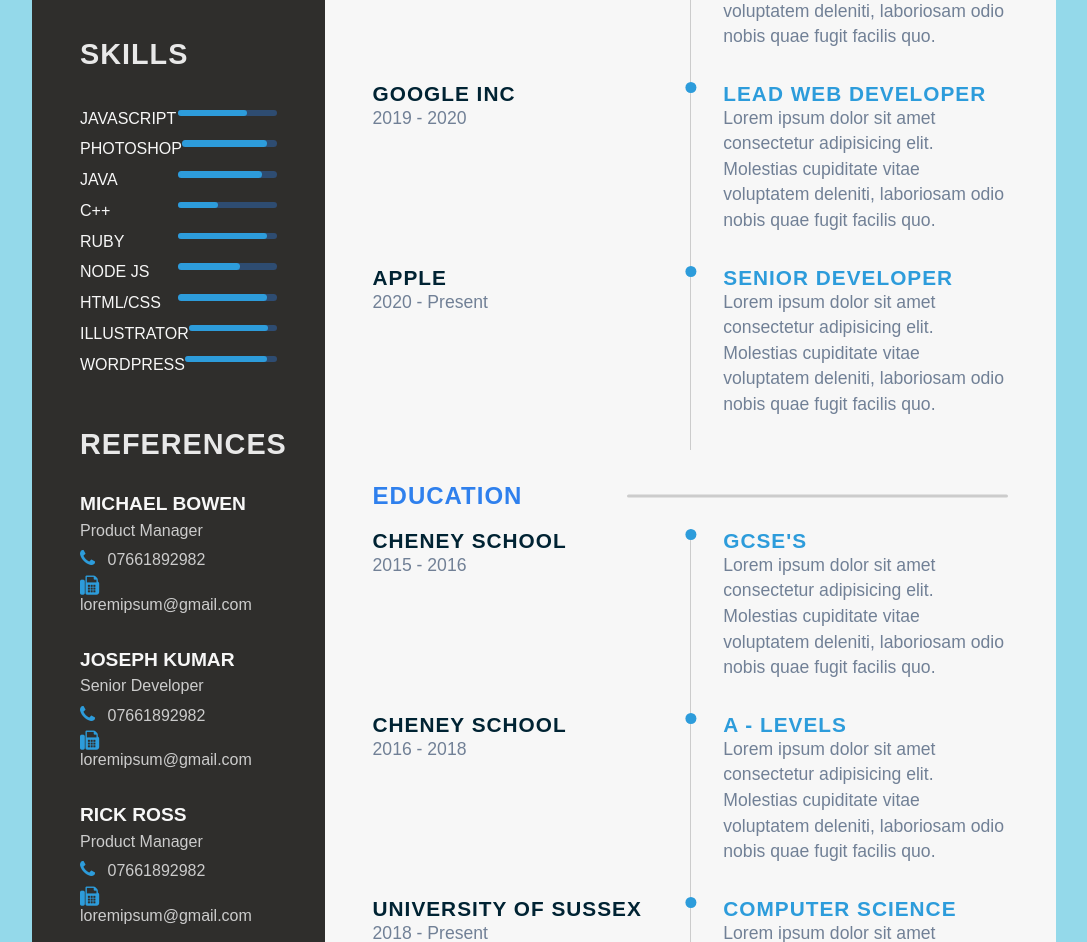
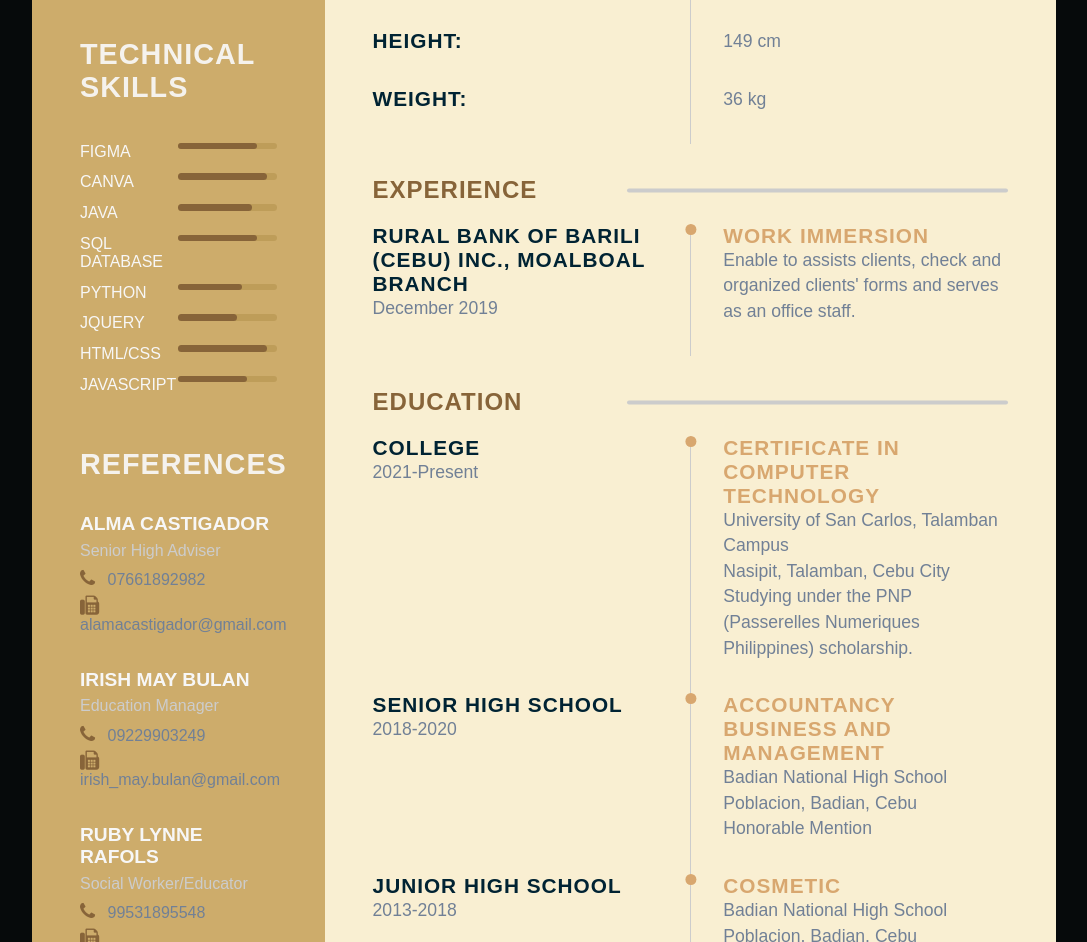
Before and after one commit to bebiegrace/bebie_resume, a plain HTML site: page index.html in a window 1280 px wide. Shown: the part 705-1647 px from the top of the page, without its empty margins (96-1183 px from the left). Drawn offline with Linux system fonts and the light colour scheme.

Commit message:
savefinaledit

```diff
--- a/index.html
+++ b/index.html
@@ -17,7 +17,7 @@
             <div class="left-content">
                 <div class="profile">
                     <div class="image">
-                        <img  src="image.png" alt="">
+                        <img  src="bebie.png" alt="">
                     </div>
                     <h2 class="name">Bebie Grace Balbuena</h2>
                     <p class="career">IT Programming, Student</p>
@@ -52,18 +52,18 @@
                     </ul>
                 </div>
                 <div class="skills-section">
-                    <h3 class="main-title">Skills</h3>
+                    <h3 class="main-title">Technical Skills</h3>
                     <ul>
                         <li>
-                            <p class="skill-title">Javascript</p>
+                            <p class="skill-title">Figma</p>
                             <div class="progress-bar">
-                                <div class="progress js-progress"></div>
+                                <div class="progress fig-progress"></div>
                             </div>
                         </li>
                         <li>
-                            <p class="skill-title">Photoshop</p>
+                            <p class="skill-title">Canva</p>
                             <div class="progress-bar">
-                                <div class="progress ps-progress"></div>
+                                <div class="progress can-progress"></div>
                             </div>
                         </li>
                         <li>
@@ -73,48 +73,48 @@
                             </div>
                         </li>
                         <li>
-                            <p class="skill-title">C++</p>
+                            <p class="skill-title">SQL Database</p>
                             <div class="progress-bar">
-                                <div class="progress c-progress"></div>
+                                <div class="progress sql-progress"></div>
                             </div>
                         </li>
                         <li>
-                            <p class="skill-title">Ruby</p>
+                            <p class="skill-title">Python</p>
                             <div class="progress-bar">
-                                <div class="progress ps-progress"></div>
+                                <div class="progress p-progress"></div>
                             </div>
                         </li>
                         <li>
-                            <p class="skill-title">Node js</p>
+                            <p class="skill-title">Jquery</p>
                             <div class="progress-bar">
-                                <div class="progress n-progress"></div>
+                                <div class="progress jq-progress"></div>
                             </div>
                         </li>
                         <li>
                             <p class="skill-title">html/css</p>
                             <div class="progress-bar">
-                                <div class="progress ps-progress"></div>
+                                <div class="progress hc-progress"></div>
                             </div>
                         </li>
                         <li>
-                            <p class="skill-title">illustrator</p>
+                            <p class="skill-title">Javascript</p>
+                            <div class="progress-bar">
+                                <div class="progress js-progress"></div>
+                            </div>
+                        </li>
+                        <!-- <li> -->
+                            <!-- <p class="skill-title">Wordpress</p>
                             <div class="progress-bar">
                                 <div class="progress ps-progress"></div>
                             </div>
-                        </li>
-                        <li>
-                            <p class="skill-title">Wordpress</p>
-                            <div class="progress-bar">
-                                <div class="progress ps-progress"></div>
-                            </div>
-                        </li>
+                        </li> -->
                     </ul>
                 </div>
                 <div class="references-section">
                     <h3 class="main-title">References</h3>
                     <div class="referee">
-                        <h6 class="sub-title">Michael Bowen</h6>
-                        <p class="sub-para">Product Manager</p>
+                        <h6 class="sub-title">Alma Castigador</h6>
+                        <p class="sub-para">Senior High Adviser</p>
                         <ul>
                             <li>
                                 <i class="fa fa-phone"></i>
@@ -122,35 +122,35 @@
                             </li>
                             <li>
                                 <i class="fa fa-fax"></i>
-                                loremipsum@gmail.com
+                                alamacastigador@gmail.com
                             </li>
                         </ul>
                     </div>
                     <div class="referee">
-                        <h6 class="sub-title">Joseph Kumar</h6>
-                        <p class="sub-para">Senior Developer</p>
+                        <h6 class="sub-title">Irish May Bulan </h6>
+                        <p class="sub-para">Education Manager</p>
                         <ul>
                             <li>
                                 <i class="fa fa-phone"></i>
-                                07661892982
+                                09229903249
                             </li>
                             <li>
                                 <i class="fa fa-fax"></i>
-                                loremipsum@gmail.com
+                              irish_may.bulan@gmail.com
                             </li>
                         </ul>
                     </div>
                     <div class="referee">
-                        <h6 class="sub-title">Rick Ross</h6>
-                        <p class="sub-para">Product Manager</p>
+                        <h6 class="sub-title">Ruby Lynne Rafols</h6>
+                        <p class="sub-para">Social Worker/Educator</p>
                         <ul>
                             <li>
                                 <i class="fa fa-phone"></i>
-                                07661892982
+                                99531895548
                             </li>
                             <li>
                                 <i class="fa fa-fax"></i>
-                                loremipsum@gmail.com
+                                ruby_lynne.rafols@gmail.com
                             </li>
                         </ul>
                     </div>
@@ -165,169 +165,189 @@
                         I consider myself to be a responsible and accountable individual who enjoys the fields of technology as well as reading and writing
                         stories and is willing to take risks in order to
                         explore a variety of things that might broaden or deepen my knowledge and abilities.
-                    </p><br>
                         <br>
-                        <b>Birth date</b>: April 4, 2001<br>
-								<b>Sex</b> : Female<br>
-								<b>Height</b> : 149 cm<br>
-								<b>Weight</b> : 136 kg<br>
-								<b>Permanent Address</b>: Manduyong Badian, Cebu<br>
-                    </p>
+                        <br>
+                        <p class="para">
+                        I can work under presure, easily adapt changes, good interpersonal skills believing that " be used to collaborate and initiate things to see positive outcomes".
+                          </p>
+                    <!-- </p>
+
+                    </p> -->
+
+
+
                 </section>
+
+                <section class="awards sect">
+                    <h2 class="right-title">Personal Details</h2>
+                    <div class="timeline">
+                        <div class="left-tl-content">
+                            <h5 class="tl-title">Birth date:</h5>
+
+                        </div>
+                        <div class="right-tl-content">
+                            <div class="tl-content">
+                                <p class="para">April 4, 2001</p>
+
+                            </div>
+                        </div>
+                    </div>
+
+                    <div class="timeline">
+                        <div class="left-tl-content">
+                            <h5 class="tl-title">Age: </h5>
+
+                        </div>
+                        <div class="right-tl-content">
+                            <div class="tl-content">
+                                <p class="para">21 years' old</p>
+
+                            </div>
+                        </div>
+                    </div>
+
+                    <div class="timeline">
+                        <div class="left-tl-content">
+                            <h5 class="tl-title">Current Address: </h5>
+
+                        </div>
+                        <div class="right-tl-content">
+                            <div class="tl-content">
+                                <p class="para">Nasipit, Talamban, Cebu City</p>
+                                <p class="para">
+                                   Samjung Building
+                                </p>
+                            </div>
+                        </div>
+                    </div>
+
+                    <div class="timeline">
+                        <div class="left-tl-content">
+                            <h5 class="tl-title">Permanent Address: </h5>
+
+                        </div>
+                        <div class="right-tl-content">
+                            <div class="tl-content">
+                                <p class="para">Manduyong, Badian, Cebu</p>
+                                <p class="para">
+                                  Sta. Lucia Street
+                                </p>
+                            </div>
+                        </div>
+                    </div>
+
+                    <div class="timeline">
+                        <div class="left-tl-content">
+                            <h5 class="tl-title">Civil Status:</h5>
+
+                        </div>
+                        <div class="right-tl-content">
+                            <div class="tl-content">
+                                <p class="para"> Single</p>
+
+                            </div>
+                        </div>
+                    </div>
+
+                    <div class="timeline">
+                        <div class="left-tl-content">
+                            <h5 class="tl-title">Height:</h5>
+
+                        </div>
+                        <div class="right-tl-content">
+                            <div class="tl-content">
+                                <p class="para"> 149 cm</p>
+
+                            </div>
+                        </div>
+                    </div>
+
+                    <div class="timeline">
+                        <div class="left-tl-content">
+                            <h5 class="tl-title">Weight:</h5>
+
+                        </div>
+                        <div class="right-tl-content">
+                            <div class="tl-content">
+                                <p class="para"> 36 kg</p>
+
+                            </div>
+                        </div>
+                    </div>
+
+                </section>
+
 
                 <section class="experince sect">
                     <h2 class="right-title">Experience</h2>
                     <div class="timeline">
                         <div class="left-tl-content">
-                            <h5 class="tl-title">Microsoft</h5>
-                            <p class="para">2017 - 2019</p>
+                            <h5 class="tl-title">Rural Bank of Barili (Cebu) Inc., Moalboal Branch</h5>
+                            <p class="para">December 2019</p>
                         </div>
                         <div class="right-tl-content">
                             <div class="tl-content">
-                                <h5 class="tl-title-2">Junior Developer</h5>
+                                <h5 class="tl-title-2">Work Immersion</h5>
                                 <p class="para">
-                                    Lorem ipsum dolor sit amet consectetur adipisicing elit. Molestias cupiditate vitae
-                                    voluptatem deleniti,
-                                    laboriosam odio nobis quae fugit facilis quo.
+                                    Enable to assists clients, check and organized clients' forms and serves as an office staff.
+                                </p>
+                            </div>
+                        </div>
+                    </div>
+
+                </section>
+                <section class="education sect">
+                    <h2 class="right-title">education</h2>
+                    <div class="timeline">
+                        <div class="left-tl-content">
+                            <h5 class="tl-title">College</h5>
+                            <p class="para">2021-Present</p>
+                        </div>
+                        <div class="right-tl-content">
+                            <div class="tl-content">
+                                <h5 class="tl-title-2">Certificate in Computer Technology</h5>
+                                <p class="para">
+                                    University of San Carlos, Talamban Campus<br>
+                                    Nasipit, Talamban, Cebu City
+                                    Studying under the PNP (Passerelles Numeriques Philippines) scholarship.
                                 </p>
                             </div>
                         </div>
                     </div>
                     <div class="timeline">
                         <div class="left-tl-content">
-                            <h5 class="tl-title">Google Inc</h5>
-                            <p class="para">2019 - 2020</p>
+                            <h5 class="tl-title">Senior High School</h5>
+                            <p class="para">2018-2020</p>
                         </div>
                         <div class="right-tl-content">
                             <div class="tl-content">
-                                <h5 class="tl-title-2">Lead Web developer</h5>
+                                <h5 class="tl-title-2">Accountancy Business and Management</h5>
                                 <p class="para">
-                                    Lorem ipsum dolor sit amet consectetur adipisicing elit. Molestias cupiditate vitae
-                                    voluptatem deleniti,
-                                    laboriosam odio nobis quae fugit facilis quo.
+                                   Badian National High School<br>
+                                   Poblacion, Badian, Cebu<br>
+                                   Honorable Mention
                                 </p>
                             </div>
                         </div>
                     </div>
                     <div class="timeline">
                         <div class="left-tl-content">
-                            <h5 class="tl-title">Google Inc</h5>
-                            <p class="para">2019 - 2020</p>
+                            <h5 class="tl-title">Junior High School</h5>
+                            <p class="para">2013-2018</p>
                         </div>
                         <div class="right-tl-content">
                             <div class="tl-content">
-                                <h5 class="tl-title-2">Lead Web developer</h5>
+                                <h5 class="tl-title-2">Cosmetic</h5>
                                 <p class="para">
-                                    Lorem ipsum dolor sit amet consectetur adipisicing elit. Molestias cupiditate vitae
-                                    voluptatem deleniti,
-                                    laboriosam odio nobis quae fugit facilis quo.
-                                </p>
-                            </div>
-                        </div>
-                    </div>
-                    <div class="timeline">
-                        <div class="left-tl-content">
-                            <h5 class="tl-title">Apple</h5>
-                            <p class="para">2020 - Present</p>
-                        </div>
-                        <div class="right-tl-content">
-                            <div class="tl-content">
-                                <h5 class="tl-title-2">Senior Developer</h5>
-                                <p class="para">
-                                    Lorem ipsum dolor sit amet consectetur adipisicing elit. Molestias cupiditate vitae
-                                    voluptatem deleniti,
-                                    laboriosam odio nobis quae fugit facilis quo.
+                                    Badian National High School<br>
+                                    Poblacion, Badian, Cebu<br>
+                                    Honorable Mention
                                 </p>
                             </div>
                         </div>
                     </div>
                 </section>
-                <section class="education sect">
-                    <h2 class="right-title">education</h2>
-                    <div class="timeline">
-                        <div class="left-tl-content">
-                            <h5 class="tl-title">Cheney School</h5>
-                            <p class="para">2015 - 2016</p>
-                        </div>
-                        <div class="right-tl-content">
-                            <div class="tl-content">
-                                <h5 class="tl-title-2">Gcse's</h5>
-                                <p class="para">
-                                    Lorem ipsum dolor sit amet consectetur adipisicing elit. Molestias cupiditate vitae
-                                    voluptatem deleniti,
-                                    laboriosam odio nobis quae fugit facilis quo.
-                                </p>
-                            </div>
-                        </div>
-                    </div>
-                    <div class="timeline">
-                        <div class="left-tl-content">
-                            <h5 class="tl-title">Cheney School</h5>
-                            <p class="para">2016 - 2018</p>
-                        </div>
-                        <div class="right-tl-content">
-                            <div class="tl-content">
-                                <h5 class="tl-title-2">A - Levels</h5>
-                                <p class="para">
-                                    Lorem ipsum dolor sit amet consectetur adipisicing elit. Molestias cupiditate vitae
-                                    voluptatem deleniti,
-                                    laboriosam odio nobis quae fugit facilis quo.
-                                </p>
-                            </div>
-                        </div>
-                    </div>
-                    <div class="timeline">
-                        <div class="left-tl-content">
-                            <h5 class="tl-title">University of Sussex</h5>
-                            <p class="para">2018 - Present</p>
-                        </div>
-                        <div class="right-tl-content">
-                            <div class="tl-content">
-                                <h5 class="tl-title-2">Computer Science</h5>
-                                <p class="para">
-                                    Lorem ipsum dolor sit amet consectetur adipisicing elit. Molestias cupiditate vitae
-                                    voluptatem deleniti,
-                                    laboriosam odio nobis quae fugit facilis quo.
-                                </p>
-                            </div>
-                        </div>
-                    </div>
-                </section>
-                <section class="awards sect">
-                    <h2 class="right-title">Awards</h2>
-                    <div class="timeline">
-                        <div class="left-tl-content">
-                            <h5 class="tl-title">Microsoft</h5>
-                            <p class="para">June 2016</p>
-                        </div>
-                        <div class="right-tl-content">
-                            <div class="tl-content">
-                                <h5 class="tl-title-2">Excellent Work</h5>
-                                <p class="para">
-                                    Lorem ipsum dolor sit amet consectetur adipisicing elit. Molestias cupiditate vitae
-                                    voluptatem deleniti,
-                                    laboriosam odio nobis quae fugit facilis quo.
-                                </p>
-                            </div>
-                        </div>
-                    </div>
-                    <div class="timeline">
-                        <div class="left-tl-content">
-                            <h5 class="tl-title">Alphabet Inc</h5>
-                            <p class="para">June 2016</p>
-                        </div>
-                        <div class="right-tl-content">
-                            <div class="tl-content">
-                                <h5 class="tl-title-2">The Star Employee</h5>
-                                <p class="para">
-                                    Lorem ipsum dolor sit amet consectetur adipisicing elit. Molestias cupiditate vitae
-                                    voluptatem deleniti,
-                                    laboriosam odio nobis quae fugit facilis quo.
-                                </p>
-                            </div>
-                        </div>
-                    </div>
-                </section>
+
             </div>
         </section>
     </main>
--- a/styles.css
+++ b/styles.css
@@ -7,7 +7,7 @@
 }
 
 body{
-    background-color: #94D9EA;
+    background-color: #060a0b;
 }
 
 .main-content{
@@ -21,11 +21,11 @@ body{
 .left-section{
     grid-column: span 2;
     height: 100%;
-    background-color: #2f2e2cfe;
+    background-color: #cead6cfe;
 }
 .right-section{
     grid-column: span 5;
-    background-color: #f7f7f7;
+    background-color: #f9efd2;
     height: 100%;
 }
 
@@ -45,7 +45,7 @@ body{
 .profile img{
     width: 100%;
     border-radius: 50%;
-    border: 8px solid #002333;
+    border: 8px solid #876439;
 
 }
 
@@ -88,7 +88,7 @@ body{
 .contact-info ul li i{
     padding-right: 1rem;
     font-size: 1.2rem;
-    color: #2D9CDB;
+    color:#876439;
 }
 
 .skills-section ul{
@@ -103,7 +103,7 @@ body{
 .progress-bar{
     width: 100%;
     height: .4rem;
-    background-color: #2f81ed5b;
+    background-color: #ad8b4679;
     position: relative;
     border-radius: 12px;
 }
@@ -111,26 +111,32 @@ body{
     height: 100%;
     position: absolute;
     left: 0;
-    background-color: #2D9CDB;
+    background-color: #876439;
     border-radius: 12px;
+}
+.fig-progress{
+    width: 80%;
+}
+.can-progress{
+    width: 90%;
+}
+.j-progress{
+    width: 75%;
+}
+.sql-progress{
+    width: 80%;
+}
+.p-progress{
+    width: 65%;
+}
+.jq-progress{
+    width: 60%;
+}
+.hc-progress{
+    width: 90%;
 }
 .js-progress{
     width: 70%;
-}
-.ps-progress{
-    width: 90%;
-}
-.j-progress{
-    width: 85%;
-}
-.c-progress{
-    width: 40%;
-}
-.n-progress{
-    width: 63%;
-}
-.w-progress{
-    width: 78%;
 }
 
 
@@ -153,13 +159,13 @@ body{
 }
 
 .references-section li{
-    color: #ccc;
+    color:  #718096;
     padding: .2rem 0;
 }
 .references-section li i{
     padding-right: .5rem;
     font-size: 1.2rem;
-    color: #2D9CDB;
+    color: #876439;
 }
 
 .right-main-content{
@@ -170,7 +176,7 @@ body{
 .right-title{
     letter-spacing: 1px;
     text-transform: uppercase;
-    color: #2F80ED;
+    color: #876439;
     margin-bottom: 1.2rem;
     position: relative;
 }
@@ -211,7 +217,7 @@ body{
 .tl-title-2{
     letter-spacing: 1px;
     font-size: 1.3rem;
-    color: #2D9CDB;
+    color: #d8a76f;
     text-transform: uppercase;
 }
 
@@ -227,7 +233,7 @@ body{
     position: absolute;
     width: .7rem;
     height: .7rem;
-    background-color: #2D9CDB;
+    background-color: #d8a76f;;
     border-radius: 50%;
     transform: translateX(-50%);
     left: 0;
```
Also changed, not shown: avatar.png (deleted), bebie.png, image.png (deleted), photo.png (deleted).
